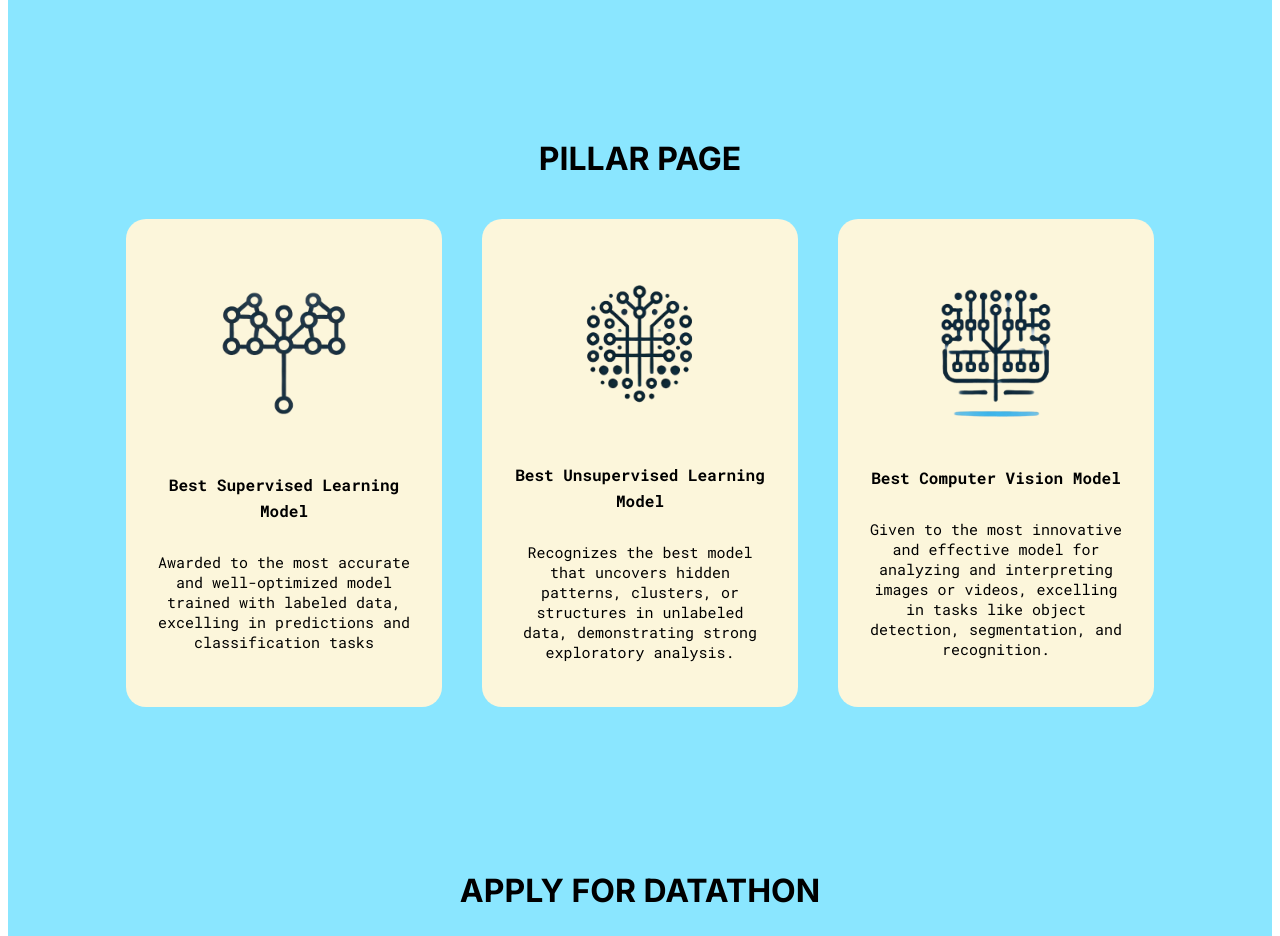
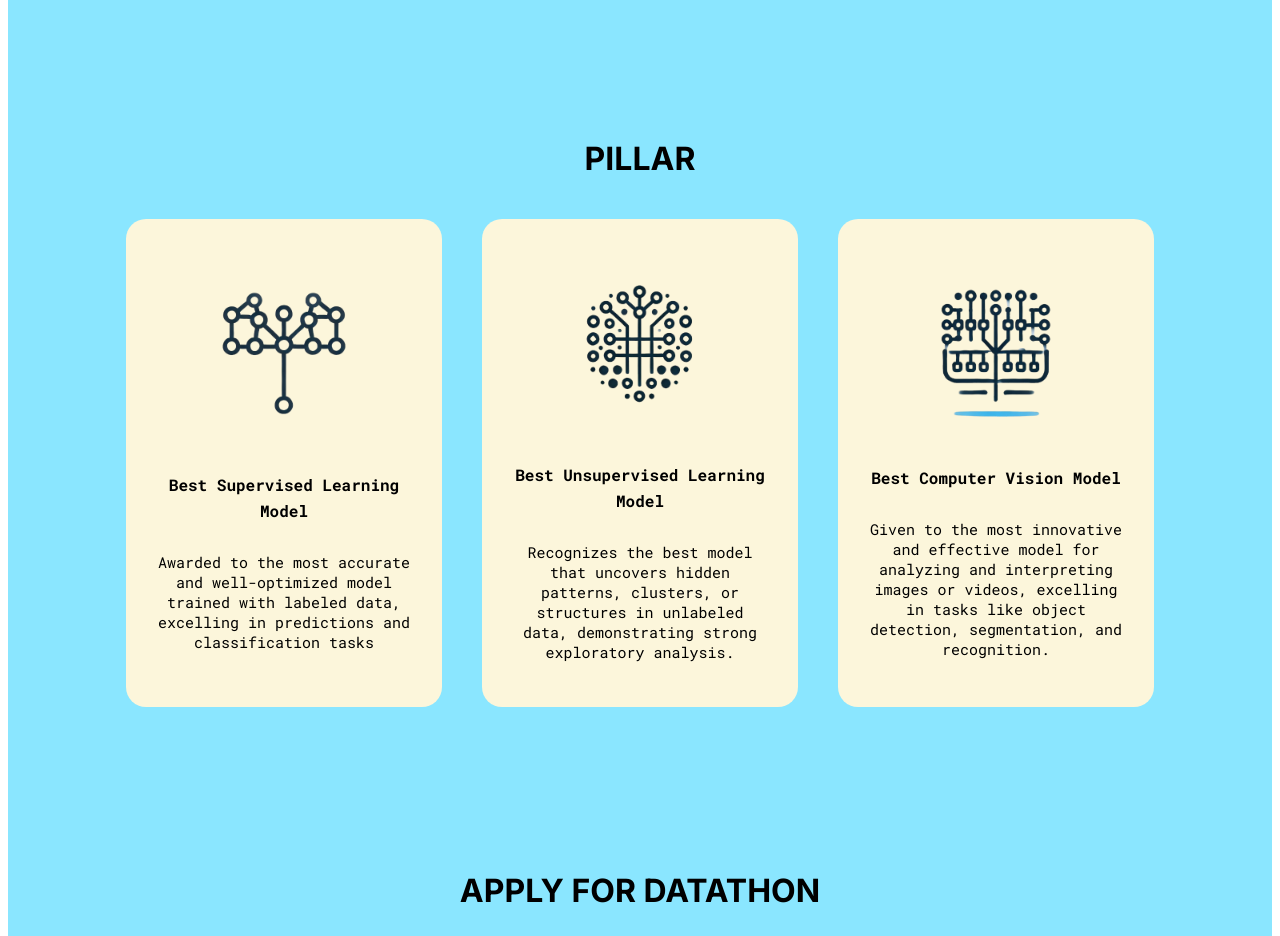
Before and after one commit to CSULBAIResearch/AI_Datathon_1.0, a React (Create React App) app: page / in a window 1280 px wide. Shown: the part 900-1836 px from the top of the page. Built offline with nearby package versions, Linux system fonts and the light colour scheme.

Commit message:
Update PillarPage.jsx
changing pillar title

```diff
--- a/src/container/PillarPage/PillarPage.jsx
+++ b/src/container/PillarPage/PillarPage.jsx
@@ -8,7 +8,7 @@ import LearningModel from "../../asset/LearningmodelSample.png";
 const PillarPage = () => {
   return (
     <div className="PillarPage box__container flex__center" id="Pillar">
-      <h1 className="heroHeading1">PILLAR PAGE</h1>
+      <h1 className="heroHeading1">PILLAR </h1>
 
       <div className="pillar-container">
         <div className="pillar-info">
```
